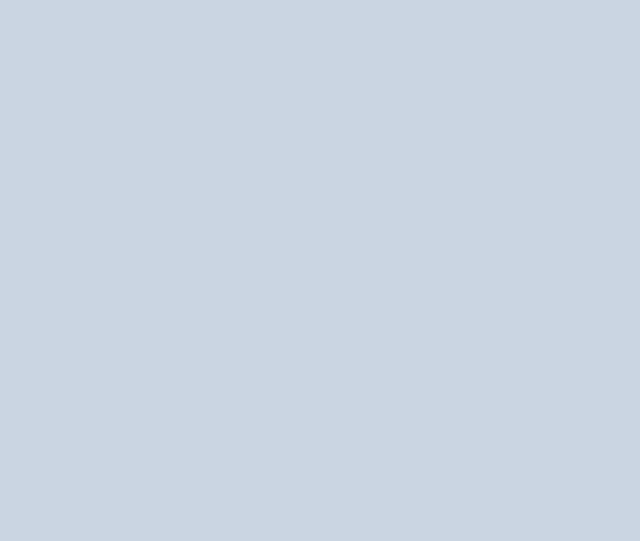
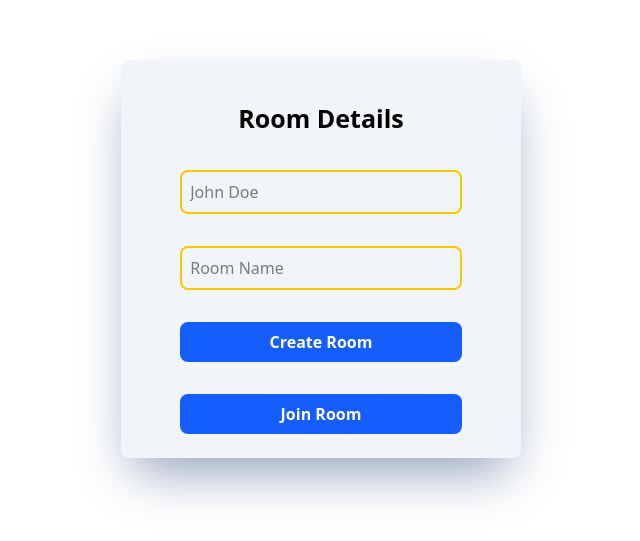
Before and after one commit to SuperexMack/GatherTown, a Next.js app in the folder Frontend/game/: page / in a window 1280 px wide. Shown: the part 141-682 px from the top of the page, without its empty margins (319-959 px from the left). Built offline with nearby package versions, Linux system fonts and the light colour scheme.

Commit message:
Add Room page

```diff
--- a/Frontend/game/app/page.js
+++ b/Frontend/game/app/page.js
@@ -2,7 +2,17 @@
 export default function Home() {
   return (
     <>
-      <div className="w-full min-h-screen bg-slate-300">
+      <div className="w-full min-h-screen flex justify-center items-center">
+
+        <div className="w-[400px] h-auto p-6 bg-slate-100 shadow-2xl shadow-slate-400 rounded-lg flex flex-col items-center space-y-8">
+          <h1 className="mt-4 font-bold text-[25px]">Room Details</h1>
+          <input className="w-[80%] border-2 rounded-lg border-yellow-400 p-2" placeholder="John Doe"></input>
+          <input className="w-[80%] border-2 rounded-lg border-yellow-400 p-2" placeholder="Room Name"></input>
+
+          <button className="w-[80%]  bg-blue-600 p-2 rounded-lg font-bold text-white">Create Room</button>
+          <button className="w-[80%]  bg-blue-600 p-2 rounded-lg font-bold text-white">Join Room</button>
+
+        </div>
 
       </div>
     </>
```
